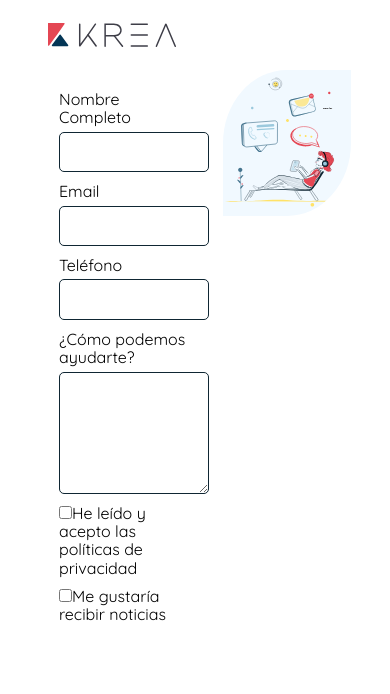
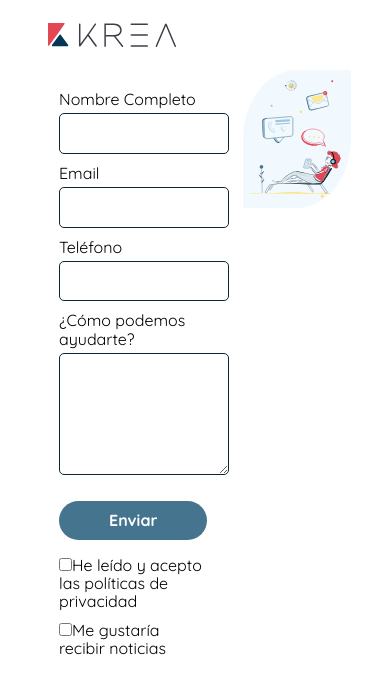
Before and after one commit to Seiill/Krea, a React (Vite) app: page /contactUs in a window 390 px wide. Shown: the top 694 px of the page. Built offline with nearby package versions, Linux system fonts and the light colour scheme.

Commit message:
Responsive V2 & animations

```diff
--- a/package.json
+++ b/package.json
@@ -11,6 +11,7 @@
     "preview": "vite preview"
   },
   "dependencies": {
+    "framer-motion": "^11.0.14",
     "react": "^18.2.0",
     "react-dom": "^18.2.0",
     "react-hook-form": "^7.49.2",
--- a/src/components/aboutComponent/aboutElements.jsx
+++ b/src/components/aboutComponent/aboutElements.jsx
@@ -13,6 +13,8 @@ display: flex;
 flex-direction: column;
 align-items: center;
 margin-bottom: 1rem;
+width: 100%;
+
 `
 export const  AboutUsProfile = styled.div`
 width: 100%;
@@ -80,6 +82,7 @@ text-align: center;
 export const SectionContainer = styled.article`
 display: flex;
 flex-direction: column;
+width: 100%;
 
 `
 export const Image = styled.img`
--- a/src/components/aboutComponent/index.jsx
+++ b/src/components/aboutComponent/index.jsx
@@ -1,4 +1,5 @@
-import React from 'react'
+import React, { useEffect, useRef, useState } from 'react';
+import { motion } from 'framer-motion';
 import { GiThreeFriends } from "react-icons/gi";
 import { FaHeartbeat } from "react-icons/fa";
 import { GiHolyGrail } from "react-icons/gi";
@@ -6,35 +7,53 @@ import { GrConnect } from "react-icons/gr";
 import descPersonas from '../../assets/profiles-image.svg'
 import { valorData } from '../../data';
 import name from '../../assets/logo.svg'
-import { Container, VideoContainer,TextContainer, Titles, SectionContainer, AboutUsProfile, PlatformSection, EstrategyContainer, Title, Image, ValorSection, ValorCard, Description, ImageContainer, TitleFirst, IconContainer} from './aboutElements'
+import { Container, VideoContainer, TextContainer, Titles, SectionContainer, AboutUsProfile, PlatformSection, EstrategyContainer, Title, Image, ValorSection, ValorCard, Description, ImageContainer, TitleFirst, IconContainer} from './aboutElements';
+
 const AboutUs = () => {
+  const [isVisible, setIsVisible] = useState(false);
+  const ref = useRef(null);
+
+  useEffect(() => {
+    const handleScroll = () => {
+      if (ref.current) {
+        const { top, bottom } = ref.current.getBoundingClientRect();
+        const windowHeight = window.innerHeight || document.documentElement.clientHeight;
+
+        if (top < windowHeight * 0.6 && bottom > 0) {
+          setIsVisible(true);
+        } else {
+          setIsVisible(false);
+        }
+      }
+    };
+
+    window.addEventListener('scroll', handleScroll);
+    return () => {
+      window.removeEventListener('scroll', handleScroll);
+    };
+  }, []);
+
   return (
     <Container>
+      <motion.div style={{ width: '100%' }} initial={{ opacity: 0 }} animate={{ opacity: 1 }} transition={{ duration: 1 }}>
         <VideoContainer>
           <TextContainer>
             <TitleFirst>Krea nuevos objetivos</TitleFirst>
           </TextContainer>
           <AboutUsProfile>
-                <ImageContainer><Image src={descPersonas} alt="Imagen CEO KREA"/></ImageContainer>
+            <ImageContainer>
+              <Image src={descPersonas} alt="Imagen CEO KREA" />
+            </ImageContainer>
           </AboutUsProfile>
         </VideoContainer>
-        {/* <PlatformSection>
-            <EstrategyContainer>
-                <Title>Profile One</Title>
-                <ImageContainer><Image src={ImagePro} alt="Imagen CEO KREA"/></ImageContainer>
-                <Description>Lorem ipsum dolor sit amet, consectetur adipiscing elit. Donec vitae libero a mi suscipit cursus. Nulla venenatis et massa ac.</Description>
-            </EstrategyContainer>
-            <EstrategyContainer>
-                <Title>Profile Two</Title>
-                <ImageContainer><Image src={ImageProf} alt="Imagen CtO KREA"/></ImageContainer>
-                <Description>Lorem ipsum dolor sit amet, consectetur adipiscing elit. Donec vitae libero a mi suscipit cursus. Nulla venenatis et massa ac.</Description>
-            </EstrategyContainer>
-        </PlatformSection> */}
+      </motion.div>
+
       <SectionContainer>
-        <Titles> Nuestros Valores</Titles>
-        <ValorSection>
+        <Titles>Nuestros Valores</Titles>
+        <ValorSection ref={ref}>
           {valorData.map((item, index)=>(
-            <ValorCard key={item.id} $index={index}>
+            <motion.div key={item.id} initial={{ opacity: 0, y: 20 }} animate={isVisible ? { opacity: 1, y: 0 } : { opacity: 0, y: 20 }} transition={{ delay: index * 0.2, duration: 0.5 }}>
+              <ValorCard>
                 <Title>{item.title}</Title>
                 <IconContainer>
                   {item.icon === 'GrConnect' && <GrConnect />}
@@ -43,13 +62,13 @@ const AboutUs = () => {
                   {item.icon === 'FaHeartbeat' && <FaHeartbeat />}
                 </IconContainer>
                 <Description>{item.description}</Description>
-
-            </ValorCard>))}
+              </ValorCard>
+            </motion.div>
+          ))}
         </ValorSection>
       </SectionContainer>
+    </Container>
+  );
+};
 
-    </Container>
-  )
-}
-
-export default AboutUs
+export default AboutUs;
--- a/src/components/caseProud/caseProudElements.jsx
+++ b/src/components/caseProud/caseProudElements.jsx
@@ -42,7 +42,7 @@ width: 80%;
 
 
 export const ImageContainer = styled.div`
-width: 50%;
+width: 100%;
 ${mobile({
   width:"90%",
 })}
@@ -53,7 +53,7 @@ export const Image = styled.img`
 
 `;
 export const Article= styled.article`
-    width: 50%;
+    width: 100%;
     display: flex;
     flex-direction: column;
     row-gap: 20px;
--- a/src/components/caseProud/index.jsx
+++ b/src/components/caseProud/index.jsx
@@ -1,10 +1,12 @@
-import React, { useState } from 'react';
+import React, { useEffect, useRef, useState } from 'react';
+import { motion } from 'framer-motion';
 import { caseProud } from '../../data';
-import { Container, Wrapper,Description,Image,Article, ButtonContainer, ButtonNext, ImageContainer } from './caseProudElements';
+import { Container, Wrapper, Description, Image, Article, ButtonContainer, ButtonNext, ImageContainer } from './caseProudElements';
 import icon1 from '../../assets/prehome image.svg';
 import icon2 from '../../assets/prehome image.svg';
 import icon3 from '../../assets/prehome image.svg';
 import icon4 from '../../assets/prehome image.svg';
+
 const getIconPath = (iconName) => {
     switch (iconName) {
         case 'icon1':
@@ -19,8 +21,32 @@ const getIconPath = (iconName) => {
             return '';
     }
 };
+
 const CaseProud = () => {
     const [currentIndex, setCurrentIndex] = useState(0);
+    const [isVisible, setIsVisible] = useState(false);
+    const ref = useRef(null);
+
+    useEffect(() => {
+        const observer = new IntersectionObserver(
+            (entries) => {
+                entries.forEach(entry => {
+                    if (entry.isIntersecting) {
+                        setIsVisible(true);
+                    } else {
+                        setIsVisible(false);
+                    }
+                });
+            },
+            {
+                threshold: 0.4 // Al menos el 40% del elemento es visible
+            }
+        );
+
+        observer.observe(ref.current);
+
+        return () => observer.disconnect();
+    }, []);
 
     const goToPrevSlide = () => {
         setCurrentIndex((prevIndex) =>
@@ -36,12 +62,30 @@ const CaseProud = () => {
 
     return (
         <Container>
-
             {caseProud.map((item, index) => (
-          <Wrapper key={item.id} style={{ display: index === currentIndex ? 'flex' : 'none' }}>
+                <motion.div
+                    key={item.id}
+                    initial={{ opacity: 0, x: -20 }}
+                    animate={isVisible ? { opacity: 1, x: 0 } : { opacity: 0, x: -20 }}
+                    transition={{ delay: index * 0.2, duration: 0.5 }}
+                >
+                    <Wrapper style={{ display: index === currentIndex ? 'flex' : 'none' }}>
+                        <motion.div
+                            initial={{ opacity: 0, x: -20 }}
+                            animate={isVisible ? { opacity: 1, x: 0 } : { opacity: 0, x: -20 }}
+                            transition={{ delay: index * 0.2 + 0.1, duration: 0.5 }}
+                            style={{ width: '50%' }} // Ajusta el ancho según tu diseño
+                        >
                             <ImageContainer>
                                 <Image src={getIconPath(item.icon)} alt={item.title} />
                             </ImageContainer>
+                        </motion.div>
+                        <motion.div
+                            initial={{ opacity: 0, x: 20 }}
+                            animate={isVisible ? { opacity: 1, x: 0 } : { opacity: 0, x: 20 }}
+                            transition={{ delay: index * 0.2 + 0.1, duration: 0.5 }}
+                            style={{ width: '50%' }} // Ajusta el ancho según tu diseño
+                        >
                             <Article>
                                 <Description>{item.description}</Description>
                                 <ButtonContainer>
@@ -49,8 +93,11 @@ const CaseProud = () => {
                                     <ButtonNext onClick={goToNextSlide}>Siguiente &gt;&gt;</ButtonNext>
                                 </ButtonContainer>
                             </Article>
+                        </motion.div>
                     </Wrapper>
+                </motion.div>
             ))}
+            <div ref={ref}></div> {/* Este div es el observado por Intersection Observer */}
         </Container>
     );
 };
--- a/src/components/contactForm/index.jsx
+++ b/src/components/contactForm/index.jsx
@@ -1,55 +1,137 @@
-import React from 'react';
+import React, { useEffect, useRef, useState } from 'react';
 import styled from 'styled-components';
-import { useForm, Controller } from 'react-hook-form';
-import Image from '../../assets/contact-img.svg'
+import { motion } from 'framer-motion';
+import { useForm } from 'react-hook-form';
+import Image from '../../assets/contact-img.svg';
 import { variables } from '../Styled-Components/themMode';
+
 const ContactForm = () => {
-  const { register, handleSubmit, control, formState: { errors } } = useForm();
+  const { register, handleSubmit, formState: { errors } } = useForm();
+  const [isVisible, setIsVisible] = useState(false);
+  const ref = useRef(null);
+
+  useEffect(() => {
+    const options = {
+      root: null,
+      rootMargin: '0px',
+      threshold: 0.4 // Umbral del 40%
+    };
+
+    const observer = new IntersectionObserver(([entry]) => {
+      setIsVisible(entry.isIntersecting);
+    }, options);
+
+    if (ref.current) {
+      observer.observe(ref.current);
+    }
+
+    return () => {
+      if (ref.current) {
+        observer.unobserve(ref.current);
+      }
+    };
+  }, []);
 
   const onSubmit = (data) => {
     console.log(data); // Aquí puedes enviar los datos del formulario a tu servidor
   };
 
   return (
-    <Container>
-      <FormContainer onSubmit={handleSubmit(onSubmit)}>
+    <Container ref={ref}>
+      <FormContainer onSubmit={handleSubmit(onSubmit)} isVisible={isVisible}>
         <LeftContainer>
+          <motion.div
+            initial={{ opacity: 0, x: -20 }}
+            animate={{ opacity: isVisible ? 1 : 0, x: isVisible ? 0 : -20 }}
+            transition={{ delay: 0.1 }}
+          >
             <DataContainer>
               <InputLabel htmlFor="fullName">Nombre Completo</InputLabel>
               <InputField type="text" {...register('fullName', { required: true })} />
             </DataContainer>
             {errors.fullName && <ErrorText>Este campo es requerido</ErrorText>}
+          </motion.div>
 
+          <motion.div
+            initial={{ opacity: 0, x: -20 }}
+            animate={{ opacity: isVisible ? 1 : 0, x: isVisible ? 0 : -20 }}
+            transition={{ delay: 0.2 }}
+          >
             <DataContainer>
               <InputLabel htmlFor="email">Email</InputLabel>
               <InputField type="email" {...register('email', { required: true })} />
             </DataContainer>
             {errors.email && <ErrorText>Este campo es requerido</ErrorText>}
+          </motion.div>
+
+          <motion.div
+            initial={{ opacity: 0, x: -20 }}
+            animate={{ opacity: isVisible ? 1 : 0, x: isVisible ? 0 : -20 }}
+            transition={{ delay: 0.3 }}
+          >
             <DataContainer>
               <InputLabel htmlFor="phone">Teléfono</InputLabel>
               <InputField type="tel" {...register('phone', { required: true })} />
             </DataContainer>
             {errors.phone && <ErrorText>Este campo es requerido</ErrorText>}
+          </motion.div>
+
+          <motion.div
+            initial={{ opacity: 0, x: -20 }}
+            animate={{ opacity: isVisible ? 1 : 0, x: isVisible ? 0 : -20 }}
+            transition={{ delay: 0.4 }}
+          >
             <DataContainer>
               <InputLabel>¿Cómo podemos ayudarte?</InputLabel>
               <TextAreaField {...register('message')} />
             </DataContainer>
+          </motion.div>
 
+          <motion.div
+            initial={{ opacity: 0, x: -20 }}
+            animate={{ opacity: isVisible ? 1 : 0, x: isVisible ? 0 : -20 }}
+            transition={{ delay: 0.5 }}
+          >
+            <SubmitButton type="submit">Enviar</SubmitButton>
+          </motion.div>
+
+          <motion.div
+            initial={{ opacity: 0, x: -20 }}
+            animate={{ opacity: isVisible ? 1 : 0, x: isVisible ? 0 : -20 }}
+            transition={{ delay: 0.6 }}
+          >
             <DataContainer>
               <CheckboxLabel>
-            <input type="checkbox" {...register('privacyPolicy')} />
+                <input type="checkbox" {...register('privacyPolicy',{ required: true })} />
                 He leído y acepto las políticas de privacidad
               </CheckboxLabel>
+              {errors.privacyPolicy && <ErrorText>Debes aceptar las políticas de privacidad</ErrorText>}
 
+            </DataContainer>
+          </motion.div>
+
+          <motion.div
+            initial={{ opacity: 0, x: -20 }}
+            animate={{ opacity: isVisible ? 1 : 0, x: isVisible ? 0 : -20 }}
+            transition={{ delay: 0.7 }}
+          >
+            <DataContainer>
               <CheckboxLabel>
                 <input type="checkbox" {...register('newsletter')} />
                 Me gustaría recibir noticias
               </CheckboxLabel>
             </DataContainer>
+          </motion.div>
         </LeftContainer>
         <RightContainer>
           <ImageContainer>
-            <Img src={Image}  alt='imagen'/>
+            <motion.img
+              src={Image}
+              alt='imagen'
+              initial={{ opacity: 0, x: -20 }}
+              animate={{ opacity: isVisible ? 1 : 0, x: isVisible ? 0 : -20 }}
+              transition={{ delay: 0.8 }}
+            />
           </ImageContainer>
         </RightContainer>
       </FormContainer>
@@ -66,6 +148,8 @@ const FormContainer = styled.form`
   display: flex;
   width: 80%;
   column-gap: 1rem;
+  opacity: ${({ isVisible }) => (isVisible ? 1 : 0)};
+  transition: opacity 0.5s ease;
 `;
 
 const LeftContainer = styled.div`
@@ -87,11 +171,12 @@ border-radius: 50% 0;
   background-color: #f1f9ff;
   overflow: hidden;
 `;
+
 const Img = styled.img`
   width: 100%;
   object-fit: cover;
   object-position: center;
-`
+`;
 
 const InputLabel = styled.label`
   display: block;
@@ -123,13 +208,36 @@ const CheckboxLabel = styled.label`
   margin-bottom: 10px;
 `;
 
-const ErrorText = styled.span`
-  color: red;
+const SubmitButton = styled.button`
+  background-color: ${variables.hoverPrimaryLightColor};
+  color: white;
+  border: none;
+  border-radius: 20px;
+  padding: 10px 50px;
+  cursor: pointer;
+  transition: background-color 0.3s ease;
+  margin: 1rem 0;
+  font-weight: ${variables.boldFont};
+  &:hover {
+    background-color: ${variables.hoverPrimaryDarkColor};
+  }
+  &:focus {
+    outline: none;
+  }
+  &:active {
+    transform: scale(.9);
+  }
 `;
+
 const DataContainer = styled.div`
   width: 100%;
   display: flex;
   flex-direction: column;
   justify-content: space-between;
-`
+`;
+
+const ErrorText = styled.span`
+  color: red;
+`;
+
 export default ContactForm;
--- a/src/components/hero/Lamp/lightbulb.jsx
+++ b/src/components/hero/Lamp/lightbulb.jsx
@@ -1,14 +1,43 @@
-import React, { useState } from 'react';
+import React, { useState, useEffect, useRef } from 'react';
 import Switch from './Switch';
-import {GridContainer, Container, LeftColumn, TextContainer,  BulbLightContainer, Title, TitleHeader, Description, CenterColumn, BulbIcon, Blister, Filament, Vastago, Cap, Linecap, RightColumn } from './lightBulbElements'
+import { motion } from 'framer-motion';
+import { GridContainer, Container, LeftColumn, TextContainer, BulbLightContainer, Title, TitleHeader, Description, CenterColumn, BulbIcon, Blister, Filament, Vastago, Cap, Linecap, RightColumn } from './lightBulbElements';
+
 const Lightbulb = () => {
   const [isSwitchOn, setSwitchOn] = useState(false);
+  const [isVisible, setIsVisible] = useState(false);
+  const ref = useRef(null);
+
+  useEffect(() => {
+    const observer = new IntersectionObserver(
+      ([entry]) => {
+        setIsVisible(entry.intersectionRatio > 0.3); // Animar cuando el 30% o más del componente es visible
+      },
+      { threshold: 0.3 } // Umbral del 30%
+    );
+
+    if (ref.current) {
+      observer.observe(ref.current);
+    }
+
+    return () => {
+      if (ref.current) {
+        observer.unobserve(ref.current);
+      }
+    };
+  }, []);
+
   return (
     <Container>
       <TitleHeader>¡En nuestra agencia de diseño, la clave es tu visión! Nuestro enfoque se basa en cuatro pasos fundamentales:</TitleHeader>
       <GridContainer>
-
         <LeftColumn>
+          <motion.div
+            ref={ref}
+            initial={{ opacity: 0, y: 20 }}
+            animate={isVisible ? { opacity: 1, y: 0 } : { opacity: 0, y: 20 }}
+            transition={{ duration: 0.5 }}
+          >
             <TextContainer>
               <Title> Escuchar </Title>
               <Description>
@@ -17,15 +46,18 @@ const Lightbulb = () => {
             </TextContainer>
             <TextContainer>
               <Title>Analizar</Title>
-            <Description>Estudiamos cuidadosamente cada aspecto, evaluamos posibilidades y trazamos estrategias. Esta fase nos permite trazar el camino más sólido para convertir tu visión en realidad.</Description>
+              <Description>
+                Estudiamos cuidadosamente cada aspecto, evaluamos posibilidades y trazamos estrategias. Esta fase nos permite trazar el camino más sólido para convertir tu visión en realidad.
+              </Description>
             </TextContainer>
+          </motion.div>
         </LeftColumn>
         <CenterColumn>
           <BulbLightContainer>
             <BulbIcon $isswitchon={isSwitchOn}>
               <Blister>
                 <Filament xmlns="http://www.w3.org/2000/svg" viewBox="0 0 49.15 28.75">
-          <path className="cls-1" d="M39.78,28.75a20,20,0,0,1-11.3-3.37,22.1,22.1,0,0,1-10.07,1.49C9.05,26,1,18.79,0,10.41a1,1,0,0,1,.93-1,1,1,0,0,1,1.14.84C3,17.76,10.21,24.26,18.62,25a19.83,19.83,0,0,0,8.14-1A15.48,15.48,0,0,1,22.89,6.37C24.19,3.55,27,.4,31.07,0a9.22,9.22,0,0,1,8.75,4.86,11.5,11.5,0,0,1,.29,9.16,19.29,19.29,0,0,1-9.54,10.38,18.21,18.21,0,0,0,17,.65,1.12,1.12,0,0,1,1.42.35.89.89,0,0,1-.39,1.28A19.56,19.56,0,0,1,39.78,28.75Zm-8-26.87h-.5c-3.13.28-5.39,2.87-6.46,5.2a13.74,13.74,0,0,0,4,16.09,17.48,17.48,0,0,0,9.32-9.7,9.75,9.75,0,0,0-.19-7.79A7.21,7.21,0,0,0,31.78,1.88Z"/>
+                  <path className="cls-1" d="M39.78,28.75a20,20,0,0,1-11.3-3.37,22.1,22.1,0,0,1-10.07,1.49C9.05,26,1,18.79,0,10.41a1,1,0,0,1,.93-1,1,1,0,0,1,1.14.84C3,17.76,10.21,24.26,18.62,25a19.83,19.83,0,0,0,8.14-1A15.48,15.48,0,0,1,22.89,6.37C24.19,3.55,27,.4,31.07,0a9.22,9.22,0,0,1,8.75,4.86,11.5,11.5,0,0,1,.29,9.16,19.29,19.29,0,0,1-9.54,10.38,18.21,18.21,0,0,0,17,.65,1.12,1.12,0,0,1,1.42.35.89.89,0,0,1-.39,1.28A19.56,19.56,0,0,1,39.78,28.75Zm-8-26.87h-.5c-3.13.28-5.39,2.87-6.46,5.2a13.74,13.74,0,0,0,4,16.09,17.48,17.48,0,0,0,9.32-9.7,9.75,9.75,0,0,0-.19-7.79A7.21,7.21,0,0,0,31.78,1.88Z" />
                 </Filament>
                 <Vastago></Vastago>
               </Blister>
@@ -37,6 +69,11 @@ const Lightbulb = () => {
           </BulbLightContainer>
         </CenterColumn>
         <RightColumn>
+          <motion.div
+            initial={{ opacity: 0, y: 20 }}
+            animate={isVisible ? { opacity: 1, y: 0 } : { opacity: 0, y: 20 }}
+            transition={{ duration: 0.5 }}
+          >
             <TextContainer>
               <Title>Krear</Title>
               <Description>
@@ -49,11 +86,11 @@ const Lightbulb = () => {
                 Nos comprometemos a superar desafíos, encontrar soluciones innovadoras y asegurar que tu proyecto se complete con excelencia y precisión.
               </Description>
             </TextContainer>
+          </motion.div>
         </RightColumn>
       </GridContainer>
-
     </Container>
   )
 }
 
-export default Lightbulb
+export default Lightbulb;
--- a/src/components/inphography/index.jsx
+++ b/src/components/inphography/index.jsx
@@ -1,13 +1,15 @@
-import React, { useState } from 'react';
+import React, { useState, useEffect, useRef } from 'react';
+import { motion } from 'framer-motion';
 import { infography } from '../../data';
-import { Container,ConatinerThumbnail, Image, ImageContainer,Thumbnail, Title, Description } from './inphoGraphElements';
-import Modal from './modal'
+import { Container, ConatinerThumbnail, Image, ImageContainer, Thumbnail, Title, Description } from './inphoGraphElements';
+import Modal from './modal';
 import icon1 from '../../assets/Infografia-Diseño-Web.jpg';
 import icon2 from '../../assets/Infografia-Imagen-Corporativa.jpg';
 import icon3 from '../../assets/prehome image.svg';
 import diseñoWeb from '../../assets/pdf/diseño-web.pdf';
 import imagenCorp from '../../assets/pdf/imagen-corporativa.pdf';
-import rrssSociales from '../../assets/pdf/rrss-sociales.pdf'
+import rrssSociales from '../../assets/pdf/rrss-sociales.pdf';
+
 const getIconPath = (iconName) => {
   switch (iconName) {
     case 'icon1':
@@ -20,6 +22,7 @@ const getIconPath = (iconName) => {
       return '';
   }
 };
+
 const getPDFPath = (iconName) => {
   switch (iconName) {
     case 'icon1':
@@ -35,6 +38,30 @@ const getPDFPath = (iconName) => {
 
 const Infography = () => {
   const [currentInfography, setCurrentInfography] = useState(null);
+  const [showCards, setShowCards] = useState(false);
+  const ref = useRef(null);
+
+  useEffect(() => {
+    const options = {
+      root: null,
+      rootMargin: '0px',
+      threshold: 0.4 // Cambiar el umbral a 40%
+    };
+
+    const observer = new IntersectionObserver(([entry]) => {
+      setShowCards(entry.isIntersecting);
+    }, options);
+
+    if (ref.current) {
+      observer.observe(ref.current);
+    }
+
+    return () => {
+      if (ref.current) {
+        observer.unobserve(ref.current);
+      }
+    };
+  }, []);
 
   const selectInfography = (index) => {
     setCurrentInfography(infography[index]);
@@ -45,19 +72,25 @@ const Infography = () => {
   };
 
   return (
-    <Container>
+    <Container ref={ref}>
       <Title>Descubre nuestras infografías y visualiza el brillante horizonte para tu éxito empresarial. Juntos, construyamos el camino hacia el logro de tus metas.</Title>
-      <ConatinerThumbnail >
+      <ConatinerThumbnail>
         {infography.map((item, index) => (
-        <Thumbnail key={item.id} onClick={() => selectInfography(index)}>
+          <motion.div
+            key={item.id}
+            initial={{ opacity: 0, x: -20 }} // Animación inicial desde la izquierda
+            animate={{ opacity: showCards ? 1 : 0, x: showCards ? 0 : -20 }} // Animación al ser visible
+            transition={{ delay: index * 0.1 }} // Retraso progresivo
+          >
+            <Thumbnail onClick={() => selectInfography(index)}>
               <ImageContainer><Image src={getIconPath(item.icon)} alt={item.title} /></ImageContainer>
               <Description>{item.title}</Description>
             </Thumbnail>
+          </motion.div>
         ))}
       </ConatinerThumbnail>
       {currentInfography && (
         <Modal onClose={closeInfography} pdfUrl={getPDFPath(currentInfography.icon)} title={currentInfography.title} />
-
       )}
     </Container>
   );
```
Also changed, not shown: src/components/services/navElements.jsx (+14 -1 lines), src/components/welcomeComponent/preeHomeelements.jsx (+15 -1 lines), src/assets/contact-img.svg, 1 other file (tests, documents, lock files or other folders). Lines whose indentation alone changed are shown as unchanged.
